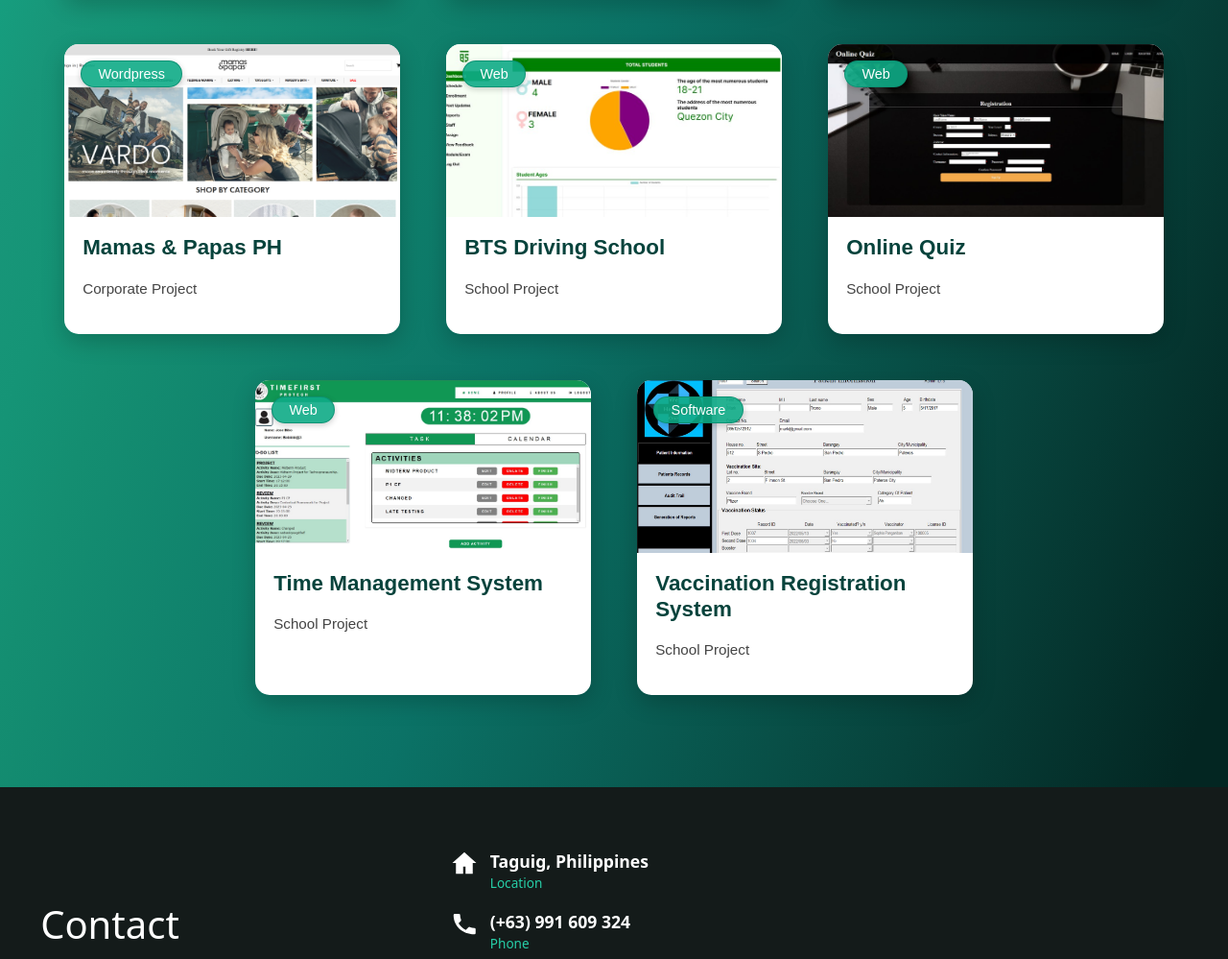
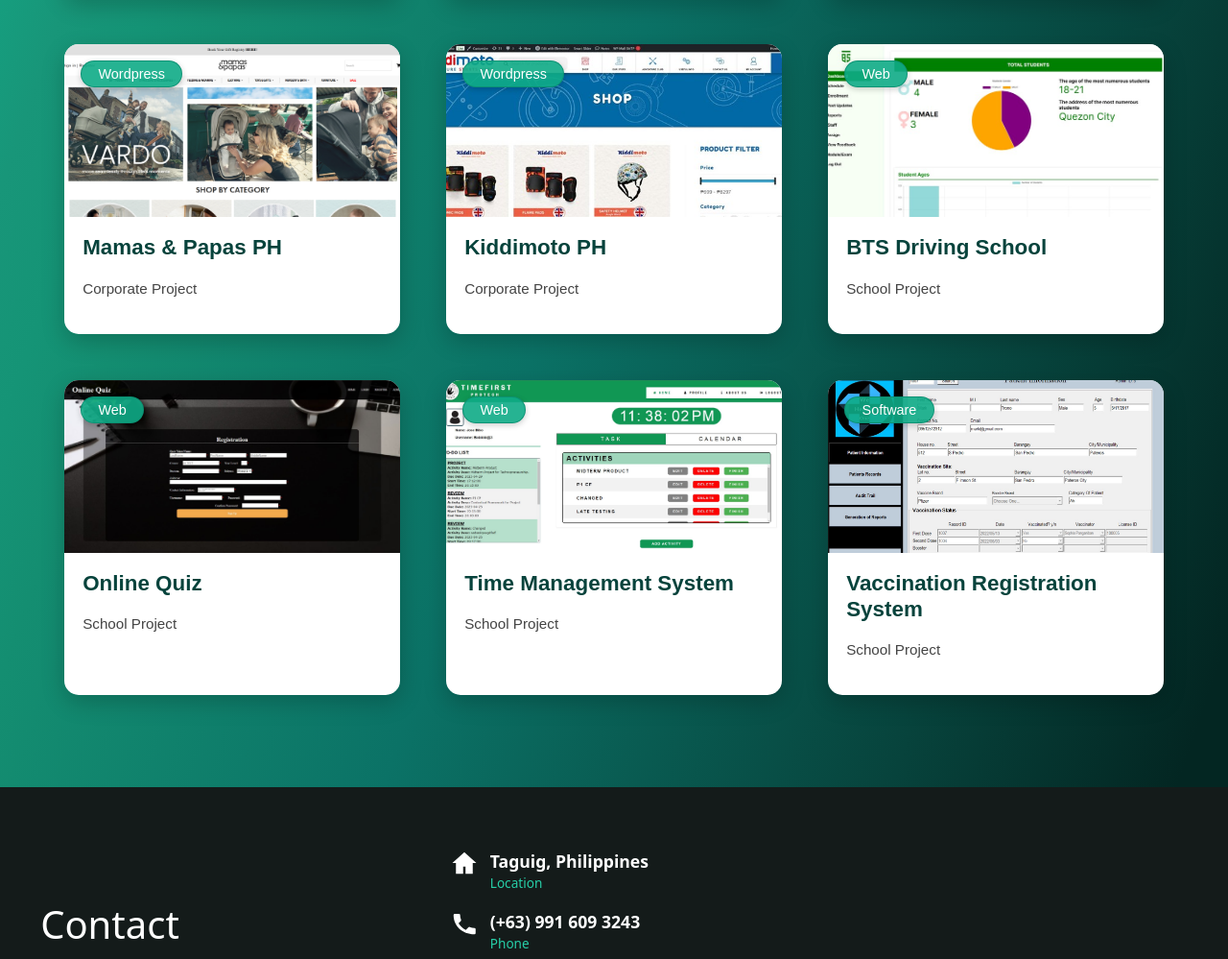
Before and after one commit to GlenPrz/PRZ_Portfolio, a React (Vite) app: page / in a window 1280 px wide. Shown: the part 4793-5792 px from the top of the page at 96% size. Built offline with nearby package versions, Linux system fonts and the light colour scheme; grey boxes are pictures that could not be loaded.

Commit message:
Fix contact infor and added project cards 	modified:   src/components/footer.jsx 	modified:   src/data/project_cards.js

```diff
--- a/src/components/footer.jsx
+++ b/src/components/footer.jsx
@@ -36,7 +36,7 @@
                 </svg>
               </span>
               <div className="contact-details">
-                <div className="contact-title">(+63) 991 609 324</div>
+                <div className="contact-title">(+63) 991 609 3243</div>
                 <div className="contact-label">Phone</div>
               </div>
             </div>
--- a/src/data/project_cards.js
+++ b/src/data/project_cards.js
@@ -6,7 +6,7 @@
 import MAPiImg from "../assets/images/projects SS/MAP_ph.png";
 import OnlineQzImg from "../assets/images/projects SS/OnlineQuiz.png";
 import vaccineImg from "../assets/images/projects SS/vaccineImg.jpg";
-
+import kiddimotoimg from "../assets/images/projects SS/front end dev.jpg";
 
 const projectCards = [
   {
@@ -38,6 +38,12 @@
     link: "https://mamasandpapas.ph/"
   },
   {
+    title: "Kiddimoto PH",
+    image: kiddimotoimg,
+    tag: "Wordpress",
+    description: "Corporate Project",
+  },
+  {
     title: "BTS Driving School",
     image: btsdsImg,
     tag: "Web",
@@ -62,6 +68,7 @@
     tag: "Software",
     description: "School Project"
   }
+
     // ,
   // {
   //   title: "Personal Expenses Tracker",
```
